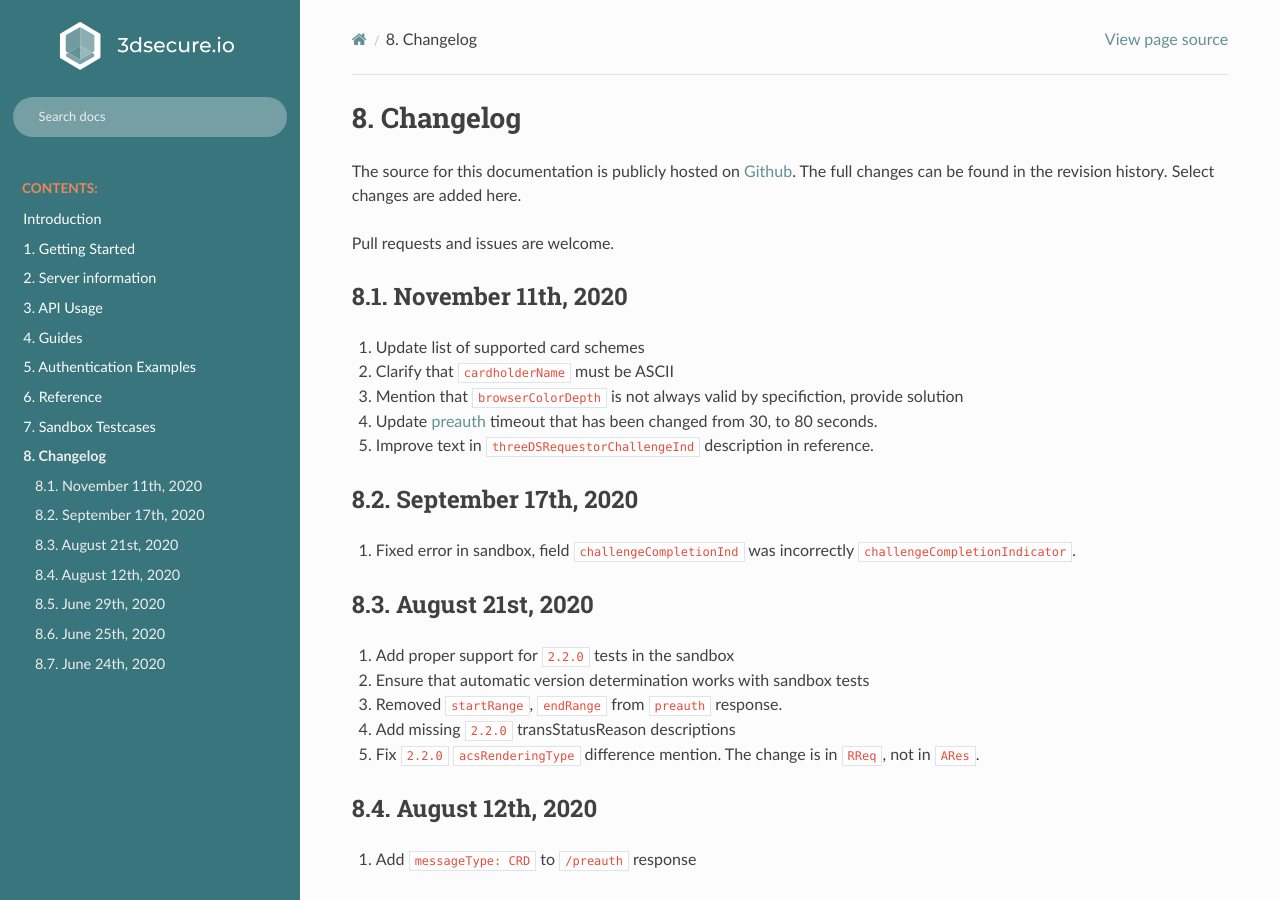
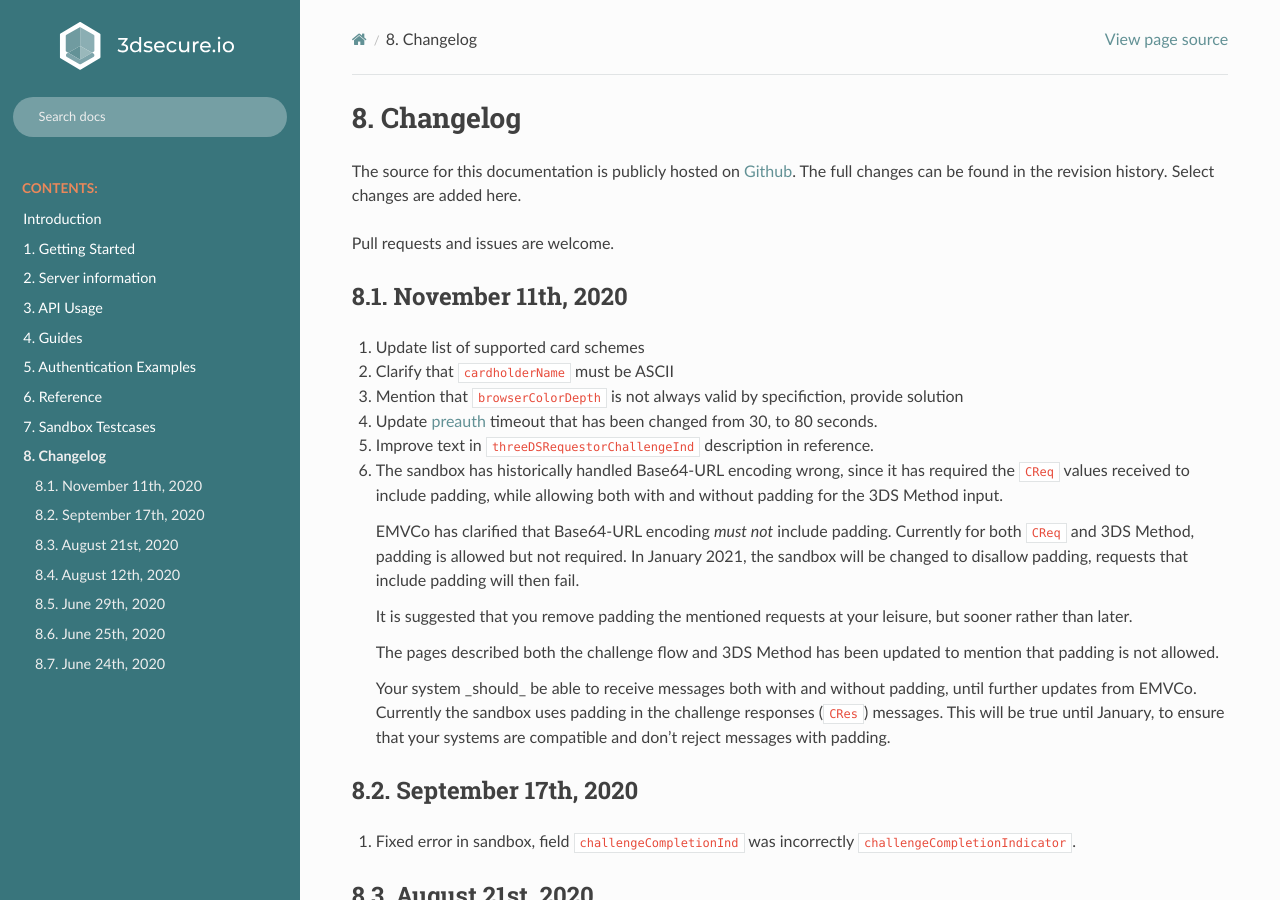
Before and after one commit to clearhaus/3DSv2-api-documentation, a Sphinx documentation site: the page built from source/changelog.rst, in a window 1280 px wide and 900 px high. Built offline with Sphinx 7.4.7 and the Read the Docs theme 2.0.0, drawn with Linux system fonts in a browser that asks for light colours.

Commit message:
Add note about Base64-URL encoding

```diff
--- a/source/3dsmethod.rst
+++ b/source/3dsmethod.rst
@@ -93,6 +93,7 @@ This form can be submitted using the following JavaScript:
    // 2. Base64-URL encode it
    // 3. Store the value in the form input tag
    // Notice: You have to define base64url() yourself.
+   // Warning: The Base64-URL value must not be padded with '='
    document.getElementById('threeDSMethodData').value =
     base64url(JSON.stringify(threeDSMethodData));
 
@@ -112,11 +113,10 @@ The POST body will contain the value ``threeDSMethodData``,  which can used to
 identify the request.
 An example ``application/x-www-form-urlencoded`` body:
 
-
 .. code-block::
 
 
-   threeDSMethodData=eyJ0aHJlZURTTWV0aG9kRGF0YSI6ICJkNDYxZjEwNS0xNzkyLTQwN2YtOTVmZi05YTQ5NmZkOTE4YTkifQ==
+   threeDSMethodData=eyJ0aHJlZURTTWV0aG9kRGF0YSI6ICJkNDYxZjEwNS0xNzkyLTQwN2YtOTVmZi05YTQ5NmZkOTE4YTkifQ
 
 The value is Base64-URL encoded and decodes to:
 
--- a/source/challenge_flow.rst
+++ b/source/challenge_flow.rst
@@ -70,6 +70,7 @@ Fill out the form inputs and submit them to the ACS URL in the iframe.
    // Set the form input value to the object,
    // base64url-encode the data.
    // Notice: You have to define base64url() yourself.
+   // Warning: The Base64-URL value must not be padded with '='
    document.getElementById('creq').value =
     base64url(creq);
 
--- a/source/changelog.rst
+++ b/source/changelog.rst
@@ -19,6 +19,26 @@ November 11th, 2020
 #. Mention that ``browserColorDepth`` is not always valid by specifiction, provide solution
 #. Update :ref:`preauth <preauth-success>` timeout that has been changed from 30, to 80 seconds.
 #. Improve text in ``threeDSRequestorChallengeInd`` description in reference.
+#. The sandbox has historically handled Base64-URL encoding wrong, since it has required the
+   ``CReq`` values received to include padding, while allowing both with and without padding
+   for the 3DS Method input.
+
+   EMVCo has clarified that Base64-URL encoding *must not* include padding.
+   Currently for both ``CReq`` and 3DS Method, padding is allowed but not required.
+   In January 2021, the sandbox will be changed to disallow padding, requests that include
+   padding will then fail.
+
+   It is suggested that you remove padding the mentioned requests at your leisure, but sooner
+   rather than later.
+
+   The pages described both the challenge flow and 3DS Method has been updated to mention that
+   padding is not allowed.
+
+   Your system _should_ be able to receive messages both with and without padding, until
+   further updates from EMVCo.
+   Currently the sandbox uses padding in the challenge responses (``CRes``) messages.
+   This will be true until January, to ensure that your systems are compatible
+   and don't reject messages with padding.
 
 September 17th, 2020
 ********************
```
